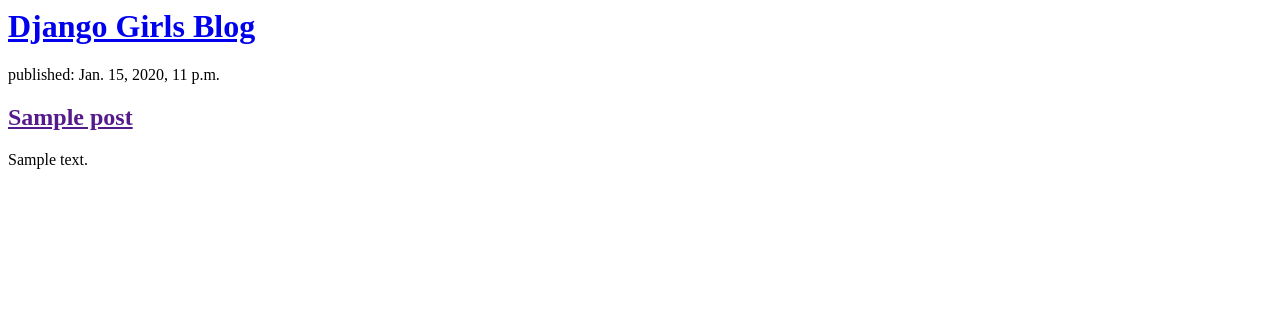
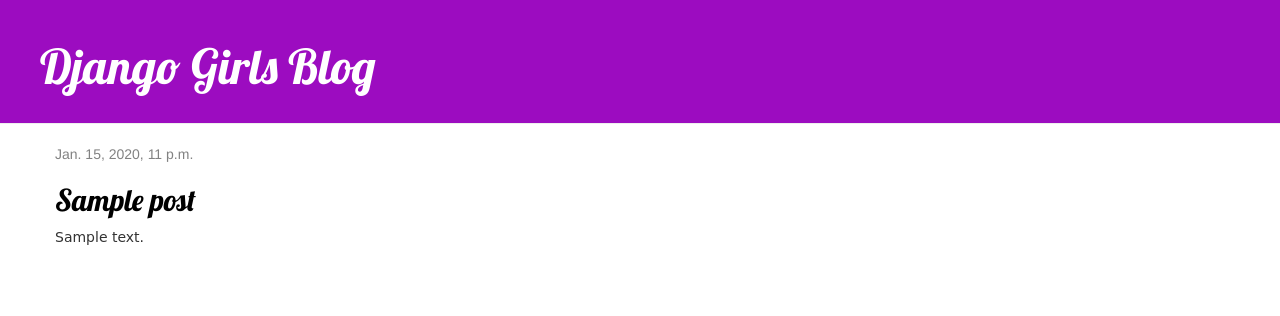
Before and after one commit to Chrizzy229/my-first-blog, a Django app: page / in a window 1280 px wide. Shown: the top 316 px of the page. Run offline with Django 3.2, Linux system fonts and the light colour scheme; tables that the repository leaves empty hold one stand-in row (values such as "Sample post"); some libraries are stand-ins or nearby versions.

Commit message:
Added view and template for detailed blog post as well as CSS for the site.

```diff
--- /dev/null
+++ b/blog/static/css/blog.css
@@ -0,0 +1,50 @@
+.page-header {
+    background-color: #9c0cc0;
+    margin-top: 0;
+    padding: 20px 20px 20px 40px;
+}
+
+.page-header h1, .page-header h1 a, .page-header h1 a:visited, .page-header h1 a:active {
+    color: #ffffff;
+    font-size: 36pt;
+    text-decoration: none;
+}
+
+.content {
+    margin-left: 40px;
+}
+
+h1, h2, h3, h4 {
+    font-family: 'Lobster', cursive;
+}
+
+.date {
+    color: #828282;
+}
+
+.post_text {
+    font-family: "Comic Sans MS";
+}
+
+.save {
+    float: right;
+}
+
+.post-form textarea, .post-form input {
+    width: 100%;
+}
+
+.top-menu, .top-menu:hover, .top-menu:visited {
+    color: #ffffff;
+    float: right;
+    font-size: 26pt;
+    margin-right: 20px;
+}
+
+.post {
+    margin-bottom: 70px;
+}
+
+.post h2 a, .post h2 a:visited {
+    color: #000000;
+}
--- /dev/null
+++ b/blog/templates/blog/base.html
@@ -0,0 +1,25 @@
+{% load static %}
+<html>
+    <head>
+        <title>Django Girls blog</title>
+        <link rel="stylesheet" href="//maxcdn.bootstrapcdn.com/bootstrap/3.2.0/css/bootstrap.min.css">
+        <link rel="stylesheet" href="//maxcdn.bootstrapcdn.com/bootstrap/3.2.0/css/bootstrap-theme.min.css">
+        <link href='//fonts.googleapis.com/css?family=Lobster&subset=latin,latin-ext' rel='stylesheet' type='text/css'>
+        <link rel="stylesheet" href="{% static 'css/blog.css' %}">
+    </head>
+    <body>
+        <body>
+            <div class="page-header">
+                <h1><a href="/">Django Girls Blog</a></h1>
+            </div>
+            <div class="content container">
+                <div class="row">
+                    <div class="col-md-8">
+                    {% block content %}
+                    {% endblock %}
+                    </div>
+                </div>
+            </div>
+        </body>
+    </body>
+</html>
--- a/blog/templates/blog/post_list.html
+++ b/blog/templates/blog/post_list.html
@@ -1,19 +1,23 @@
-<html>
-    <head>
-        <title>Django Girls blog</title>
-    </head>
-    <body>
-        <div>
-            <h1><a href="/">Django Girls Blog</a></h1>
-        </div>
-        <!-- in blog/views.py we have filtered for only published posts -->
-        {% for post in posts %}
-            <div>
-                <p>published: {{ post.published_date }}</p>
-                <h2><a href="">{{ post.title }}</a></h2>
+{% extends 'blog/base.html' %}
+
+<!-- in blog/views.py we have filtered for only published posts -->
+{% block content %}
+    {% for post in posts %}
+        <div class="post">
+            <div class="date">
+                {{ post.published_date }}
+            </div>
+            <!--
+                The post_detail part means that Django will be expecting
+                a URL in blog/urls.py with name=post_detail
+                pk=post.pk: pk is short for primary key
+                - so we are accessing the the primary key in our Post model that same a post.title or post.author
+            -->
+
+            <h2><a href="{% url 'post_detail' pk=post.pk %}">{{ post.title }}</a></h2>
+            <div class="post_text">
                 <p>{{ post.text|linebreaksbr }}</p>
             </div>
-        {% endfor %}
-
-    </body>
-</html>
+        </div>
+    {% endfor %}
+{% endblock %}
--- a/blog/urls.py
+++ b/blog/urls.py
@@ -3,4 +3,8 @@
 
 urlpatterns = [
     path('', views.post_list, name='post_list'),
+    # post/ means that the URL should begin with the word post followed by a /.
+    # <int:pk> – Django expects an integer value and will transfer it to a view as a variable called pk
+    # / – then we need a / again before finishing the URL.
+    path('post/<int:pk>/', views.post_detail, name='post_detail'),
 ]
--- a/blog/views.py
+++ b/blog/views.py
@@ -1,10 +1,16 @@
 from django.shortcuts import render
 from django.utils import timezone
+from django.shortcuts import render, get_object_or_404
 # include the model we have written in models.py
 # The dot before models means current directory or current application.
 from .models import Post
 
 # Create your views here.
+# one for each url
 def post_list(request):
     posts = Post.objects.filter(published_date__lte=timezone.now()).order_by('published_date')
     return render(request, 'blog/post_list.html', {'posts': posts})
+
+def post_detail(request, pk):
+    post = get_object_or_404(Post, pk=pk)
+    return render(request, 'blog/post_detail.html', {'post': post})
```
Also changed, not shown: blog/templates/blog/post_detail.html (added, +13 -0 lines).
